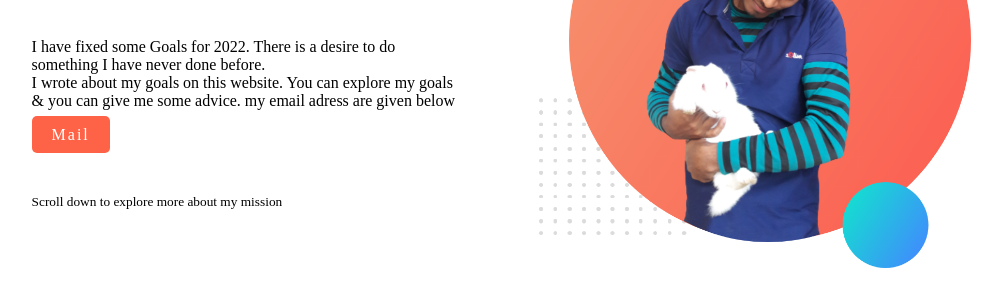
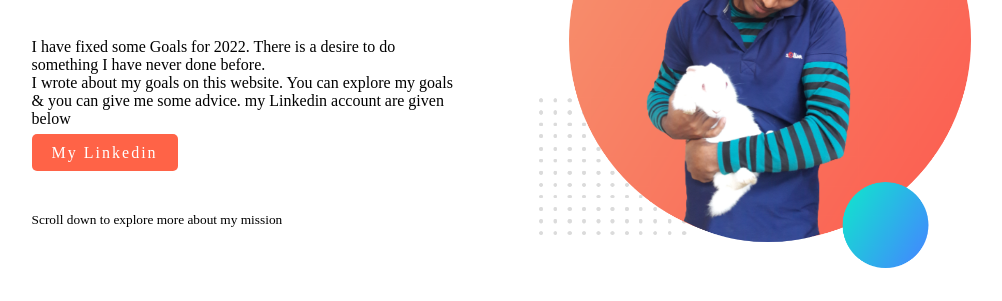
Before and after one commit to Iam-abdulahad/assignment-1, a plain HTML site: page index.html in a window 1280 px wide. Shown: the part 261-562 px from the top of the page, without its empty margins (144-1146 px from the left). Drawn offline with Linux system fonts and the light colour scheme.

Commit message:
add fb & linked link

```diff
--- a/index.html
+++ b/index.html
@@ -17,10 +17,10 @@
                 I have fixed some Goals for 2022.
                 There is a desire to do something I have never done before. <br>
                 I wrote about my goals on this website. You can explore my goals & you can give me some advice.
-                my email adress are given below
+                my Linkedin account are given below
 
             </p>
-                <a class="button" href="ahmmedsumon087@gmail.com">Mail</a><br>
+                <a class="button" href="https://www.linkedin.com/in/me-abdulahad/">My Linkedin</a><br>
                 <small id="small-text">
                     Scroll down to explore more about my mission
                 </small>
@@ -86,7 +86,7 @@
            I am available in Social media <br>
            My facebook account given below.
         </p>
-        <a class="button" href="https:www.facebook.com/me.abdulahad24/">Connect to Facebook</a><br>
+        <a class="button" href="https://web.facebook.com/me.abdulahad24">Connect to Facebook</a><br>
     </div>
         <div class="community">
             <img src="images/pictures/project.png" alt="">
```
